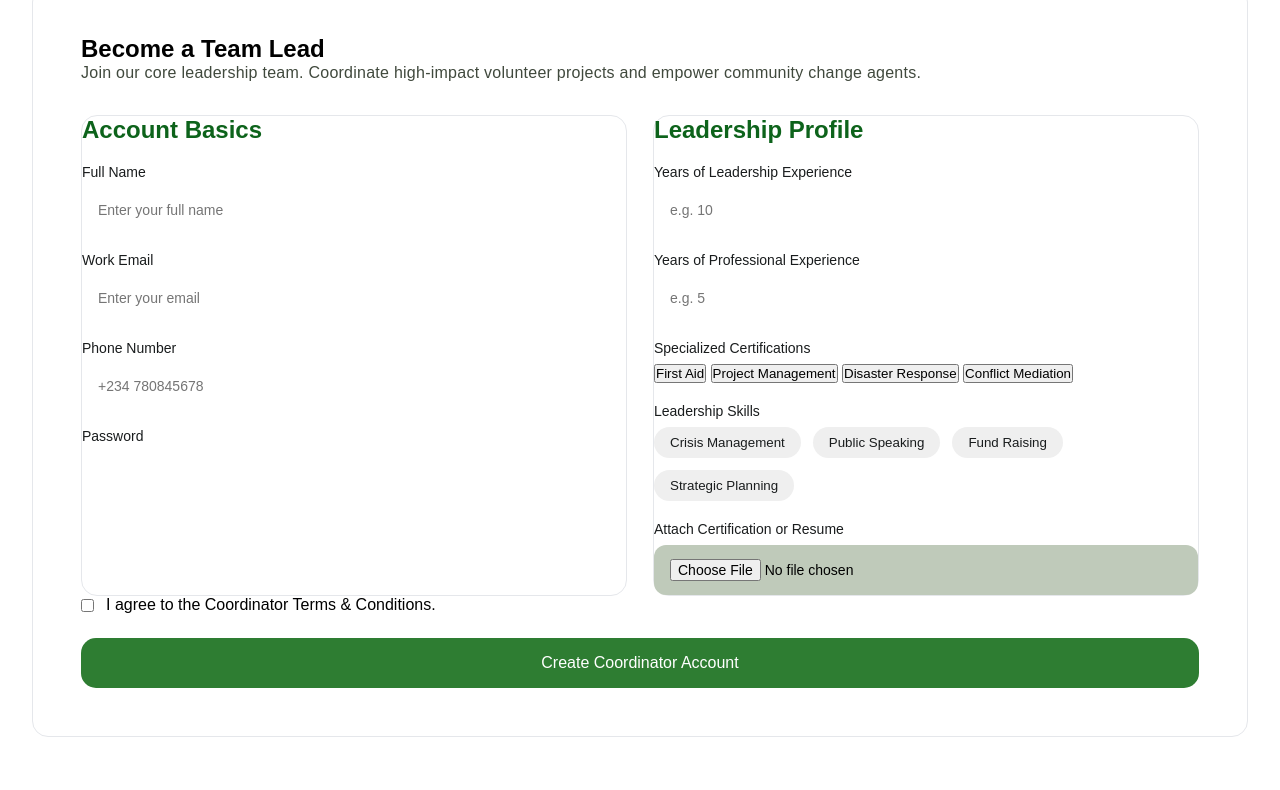
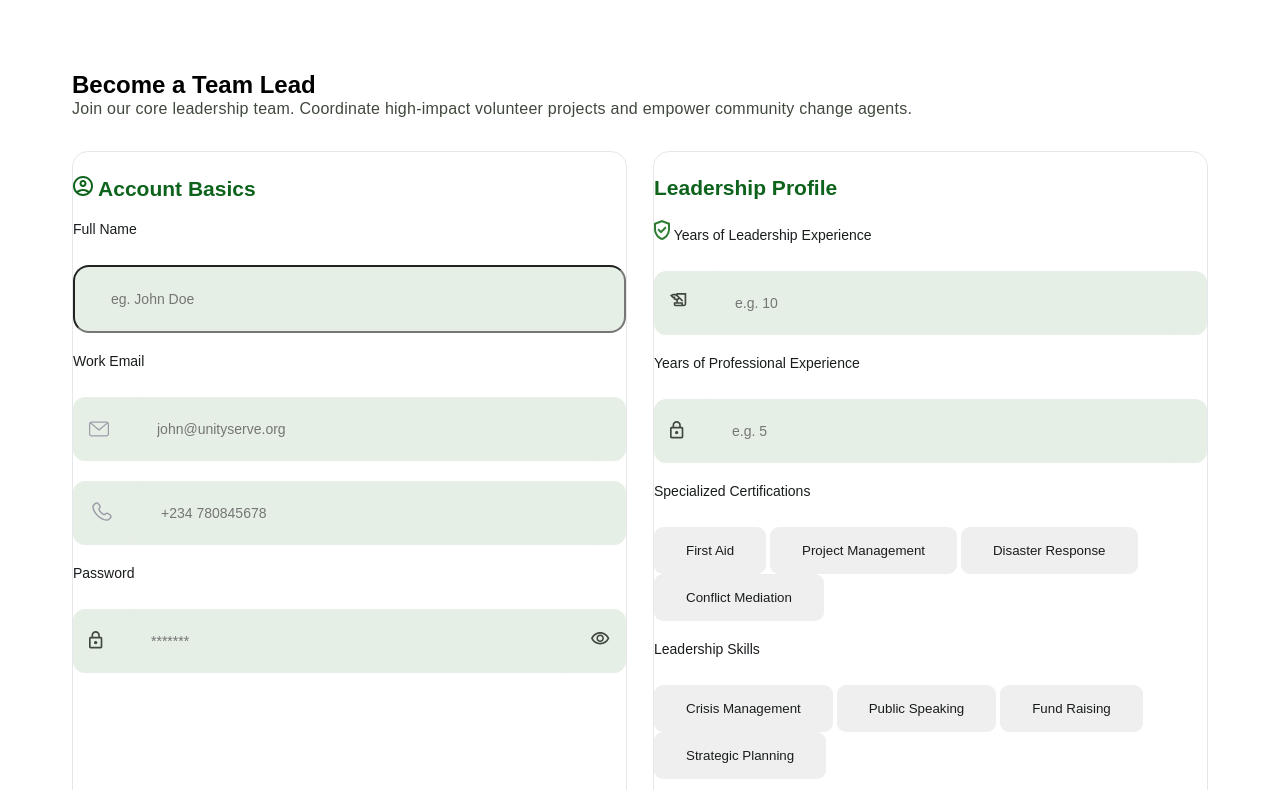
Before and after one commit to cheeesom/volunteer-management-system, a plain HTML site: page pages/projectcoordinator-signup.html in a window 1280 px wide. Shown: the part 96-886 px from the top of the page. Drawn offline with Linux system fonts and the light colour scheme.

Commit message:
final edit for signup and landing page

```diff
--- a/css/ngo-signup.css
+++ b/css/ngo-signup.css
@@ -0,0 +1,108 @@
+.header-logo {
+  margin-top: 50px;
+  padding-left: 50px;
+}
+
+.signup-container {
+  width: 100%;
+  height: 100%;
+  gap: 32px;
+}
+
+.signup-card {
+  width: 100%;
+  display: grid;
+  grid-template-columns: 2fr 1fr;
+  border-radius: 12px;
+  background-color: #fff;
+}
+
+.signup-content {
+  padding: 50px;
+  gap: 40px;
+}
+
+.signup- .signup-heading {
+  gap: 16px;
+}
+
+.signup-heading h1 {
+  color: #000;
+}
+
+.signup-heading p {
+  margin-top: 20px;
+  color: #000;
+  line-height: 24px;
+  font-size: 16px;
+  letter-spacing: 0.5px;
+}
+
+.signup-form {
+  gap: 40px;
+  margin-top: 20px;
+}
+
+.form-section {
+  padding: 30px 16px;
+  background-color: #fff;
+  color: #40493d;
+}
+
+.form-section h2 {
+  color: #0d631b;
+  margin-bottom: 20px;
+}
+
+.form-group {
+  display: flex;
+  flex-direction: column;
+  gap: 8px;
+  margin-bottom: 24px;
+}
+
+.form-group label {
+  color: #40493d;
+}
+
+.input-box {
+  display: flex;
+  align-items: center;
+  gap: 12px;
+
+  border: 1px solid #d1d5db;
+  border-radius: 12px;
+  padding: 0 16px;
+  background-color: #fff;
+}
+
+.input-box input {
+  border: none;
+  outline: none;
+  padding: 14px 0;
+}
+
+.input-box input {
+  border: none;
+  outline: none;
+}
+
+.form-group input {
+  font-size: 16px;
+  border-radius: 15px;
+  padding: 34px 16px;
+}
+
+.signup-btn {
+  width: 100%;
+  display: inline-flex;
+  align-items: center;
+  justify-content: center;
+  border-radius: 15px;
+  padding: 20px 16px;
+  gap: 2px;
+  color: #cbffc2;
+  background-color: #2e7d32;
+  cursor: pointer;
+  transition: 0.3s ease;
+}
--- a/css/projectcoordinator-signup.css
+++ b/css/projectcoordinator-signup.css
@@ -3,20 +3,21 @@
 }
 
 .header-logo {
-  height: auto;
-  width: 145px;
+  margin-top: 50px;
+  padding-left: 50px;
 }
 
 .signup-container {
-  margin: 0 auto;
+  display: grid;
+  grid-template-columns: repeat(2 2fr);
+  margin-top: 35px;
   width: 100%;
-  padding: 48px 32px;
-  gap: 26px;
-  background-color: #fff;
+  padding: 0 24px;
+  height: 100%;
+  gap: 32px;
 }
+
 .signup-card {
-  border: 1px solid #e5e7eb;
-  border-radius: 16px;
   padding: 48px;
 }
 
@@ -28,11 +29,15 @@
 }
 
 .signup-heading h1 {
+  display: grid;
+  gap: 52px;
   font-weight: 700;
   color: #000;
 }
 
 .signup-heading p {
+  display: grid;
+  gap: 32px;
   font-size: 16px;
   color: #40493d;
   letter-spacing: 0.25px;
@@ -44,12 +49,15 @@
   display: grid;
   grid-template-columns: repeat(2, 1fr);
   gap: 26px;
+  font-size: 14px;
+  font-weight: 500;
 }
 
 .form-column {
   display: flex;
   flex-direction: column;
   gap: 20px;
+  padding-top: 24px;
   border: 1px solid #e5e7eb;
   border-radius: 16px;
 }
@@ -61,7 +69,36 @@
 .form-group {
   display: flex;
   flex-direction: column;
-  gap: 8px;
+  gap: 28px;
+}
+
+.input-box {
+  display: flex;
+  align-items: center;
+  gap: 12px;
+
+  border: 1px solid #d1d5db;
+  border-radius: 12px;
+  padding: 0 16px;
+  border: none;
+  background-color: #e6efe6;
+}
+
+.input-box input {
+  border: none;
+  outline: none;
+  padding: 14px 0;
+  background-color: #e6efe6;
+}
+
+.input-boxx {
+  width: 21px;
+  height: 34px;
+}
+
+.upload-input {
+  display: flex;
+  flex-direction: column;
 }
 
 .form-group label {
@@ -72,55 +109,67 @@
 
 .form-group input {
   width: 100%;
-  padding: 14px 16px;
-  border: 1px solid #d1d5db;
-  border: 12px;
+  padding: 24px 36px;
+  /* border: 1px solid #d1d5db; */
+  color: #6b7280;
+  background-color: #e6efe6;
+  border-radius: 16px;
   font-size: 14px;
   outline: none;
 }
 
 .form-footer {
   display: grid;
-  grid-template-columns: span 1;
+  grid-template-columns: repeat(2, 1fr);
+  gap: 24px;
 }
 
-.interest-tag,
 .skills-list {
-  display: flex;
-  flex-wrap: wrap;
-  gap: 12px;
+  border-radius: 16px;
+  color: #6b7280;
 }
 
-.interest-tag button,
-.skills-list button {
+.interest-tags button {
   border: none;
-  padding: 8px 16px;
-  border-radius: 999px;
+  padding: 16px 32px;
+  border-radius: 9px;
   color: #191c1d;
 }
 
-.file-entry {
-  border: 2px dashed #d1d5db;
+.skills-list button {
+  border: none;
+  padding: 16px 32px;
+  border-radius: 9px;
+  color: #191c1d;
+}
+
+.upload-input {
+  display: flex;
+  justify-content: center;
+  align-items: center;
+  padding: 48px 48px;
+  margin-top: 10px;
   border-radius: 12px;
-  padding: 16px;
-  background-color: #bfcaba;
-  cursor: pointer;
+  background-color: #e6efe6;
+  color: #191c1d;
 }
 
 .terms {
   display: flex;
   align-items: center;
-  gap: 12px;
+  gap: 16px;
   margin-bottom: 24px;
+  color: #40493d;
 }
 
 .terms input {
-  width: auto;
-  height: auto;
+  width: 30px;
+  height: 30px;
+  margin-top: 10px;
 }
 
 .create-acct-btn {
-  width: 100%;
+  width: 50%;
   padding: 16px;
   border: none;
   border-radius: 15px;
--- a/css/volunteersignup..css
+++ b/css/volunteersignup..css
@@ -5,17 +5,18 @@
 }
 
 .header-logo {
+  margin-top: 50px;
+  padding-left: 150px;
   height: auto;
-  width: 145px;
 }
 .signup-container {
-  /* width: 100%; */
-  margin: 0 auto;
-  padding: 48px 32px;
+  display: grid;
+  padding: 48px 120px;
   gap: 26px;
 }
 
 .signup-heading {
+  display: grid;
   gap: 16px;
 }
 
@@ -27,9 +28,9 @@
 .signup-form {
   display: grid;
   grid-template-columns: repeat(3, 1fr);
-
   gap: 26px;
-  margin-top: 32px;
+  margin-top: 30px;
+  height: 100%;
 }
 
 .form-column {
@@ -39,11 +40,10 @@
   padding: 24px;
   display: flex;
   flex-direction: column;
-  gap: 20px;
+  gap: 90px;
 }
 
 .form-column h2 {
-  /* font-size: ; */
   color: #2e7d32;
   font-weight: 400;
 }
@@ -59,6 +59,7 @@
   font-size: 14px;
   font-weight: 400;
   color: #000;
+  gap: 20px;
 }
 
 .form-group input,
@@ -80,17 +81,21 @@
   border-color: #2e7d32;
 }
 
+.interests-label {
+  margin-bottom: 10px;
+}
+
 .interest-tags {
   display: flex;
   flex-wrap: wrap;
-  gap: 12px;
+  gap: 120px;
 }
 
 .interest-tags button {
   padding: 10px 18px;
   border: 1px solid #d1d5db;
   background-color: #fff;
-  border-radius: 999px;
+  border-radius: 9px;
   cursor: pointer;
   font-size: 14px;
 }
@@ -98,7 +103,7 @@
 .skill-set {
   display: flex;
   flex-wrap: wrap;
-  gap: 12px;
+  gap: 98px;
 }
 
 .skill-set button {
@@ -109,6 +114,24 @@
   cursor: pointer;
 }
 
+.input-box {
+  display: flex;
+  align-items: center;
+  gap: 12px;
+
+  border: 1px solid #d1d5db;
+  border-radius: 12px;
+  padding: 0 16px;
+  background-color: #fff;
+}
+
+.input-box input {
+  border: none;
+  outline: none;
+  padding: 14px 0;
+  background-color: transparent;
+}
+
 .terms {
   display: flex;
   flex-direction: column;
@@ -117,13 +140,22 @@
 }
 
 .terms input {
+  border: 1px solid #c1c4ca;
   cursor: pointer;
   border-radius: 8px;
+  margin-bottom: 30px;
+  width: 20px;
+  height: 20px;
 }
 
 .terms label {
-  font-size: 14px;
   color: #000;
+  font-size: 18px;
+  font-weight: 400;
+  padding-top: 80px;
+  border: 1px solid #c1c4ca;
+  padding: 32px 56px;
+  border-radius: 16px;
 }
 
 .register-btn {
--- a/pages/projectcoordinator-signup.html
+++ b/pages/projectcoordinator-signup.html
@@ -33,30 +33,43 @@
               <!-- LEFT COLUMN -->
 
               <div class="form-column">
-                <h2>Account Basics</h2>
+                <h2>
+                  <img src="../assets/icons/Container (2).svg" alt="" /> Account
+                  Basics
+                </h2>
 
                 <div class="form-group">
                   <label>Full Name</label>
-                  <input
-                    type="text"
-                    placeholder="Enter your full name"
-                    required
-                  />
+                  <input type="text" placeholder="eg. John Doe" required />
                 </div>
 
                 <div class="form-group">
                   <label>Work Email</label>
-                  <input type="email" placeholder="Enter your email" required />
+                  <div class="input-box">
+                    <img src="../assets/icons/oui_email.svg" alt="" />
+                    <input
+                      type="email"
+                      placeholder="john@unityserve.org"
+                      required
+                    />
+                  </div>
                 </div>
 
                 <div class="form-group">
-                  <label>Phone Number</label>
+                  <div class="input-box">
+                    <img src="../assets/icons/solar_phone-linear.svg" alt="" />
                     <input type="tel" placeholder="+234 780845678" required />
+                  </div>
                 </div>
 
                 <div class="form-group">
                   <label>Password</label>
-                  <input type="password" required />
+                  <div class="input-box">
+                    <img src="../assets/icons/Container (10).svg" alt="" />
+                    <input type="password" placeholder="*******" required />
+
+                    <img src="../assets/icons/Button.svg" alt="" />
+                  </div>
                 </div>
               </div>
 
@@ -66,13 +79,23 @@
                 <h2>Leadership Profile</h2>
 
                 <div class="form-group">
-                  <label>Years of Leadership Experience</label>
+                  <label
+                    ><img src="../assets/icons/Container (4).svg" alt="" />
+                    Years of Leadership Experience</label
+                  >
+                  <div class="input-box">
+                    <img src="../assets/icons/Container.svg" alt="" />
+
                     <input type="number" placeholder="e.g. 10" required />
+                  </div>
                 </div>
 
                 <div class="form-group">
                   <label>Years of Professional Experience</label>
+                  <div class="input-box">
+                    <img src="../assets/icons/Container (10).svg" alt="" />
                     <input type="number" placeholder="e.g. 5" required />
+                  </div>
                 </div>
 
                 <div class="form-group">
@@ -98,14 +121,21 @@
                 </div>
 
                 <div class="form-group">
-                  <label>Attach Certification or Resume</label>
-
-                  <input
-                    type="file"
-                    placeholder="Click to upload or drag and drop PDF or JPEG max (5.MB)"
-                    class="file-entry"
-                    required
-                  />
+                  <label class="upload-box">
+                    Attach Certifications or Resume
+                    <div class="upload-input">
+                      <div class="input-boxx">
+                        <img src="../assets/icons/Icon (4).svg" alt="" />
+                      </div>
+                      <div input-box>
+                        <input type="file" hidden />
+                        <p>
+                          Click to upload or drag and drop <br />
+                          PDF or JPEG (max 5.MB)
+                        </p>
+                      </div>
+                    </div>
+                  </label>
                 </div>
               </div>
             </div>
@@ -116,15 +146,22 @@
 
                 <label for="terms">
                   I agree to the Coordinator Terms & Conditions.
+                  <div class="terms-p">
+                    <small>
+                      I understand that as a Team Lead, I am responsible for the
+                      safety and data privacy of my assigned volunteers as per
+                      Volunity guidelines.
+                    </small>
+                  </div>
                 </label>
               </div>
+            </footer>
+          </form>
           <div register-btn>
             <button type="submit" class="create-acct-btn">
               Create Coordinator Account
             </button>
           </div>
-            </footer>
-          </form>
         </div>
       </section>
     </main>
```
Also changed, not shown: css/landingpage.css (+11 -5 lines), pages/ngo-signup.html (+33 -6 lines), pages/volunteersignup.html (+17 -9 lines), assets/icons/Button.svg (added), assets/icons/Container (1).svg (added), assets/icons/Container (10).svg (added), assets/icons/Container (2).svg (added), assets/icons/Container (4).svg (added), assets/icons/Container.svg (added), assets/icons/Icon (2).svg (added), assets/icons/Icon (4).svg (added), assets/icons/Icon-ngo.svg (added), assets/icons/ngo-id.svg (added). Lines whose indentation alone changed are shown as unchanged.
